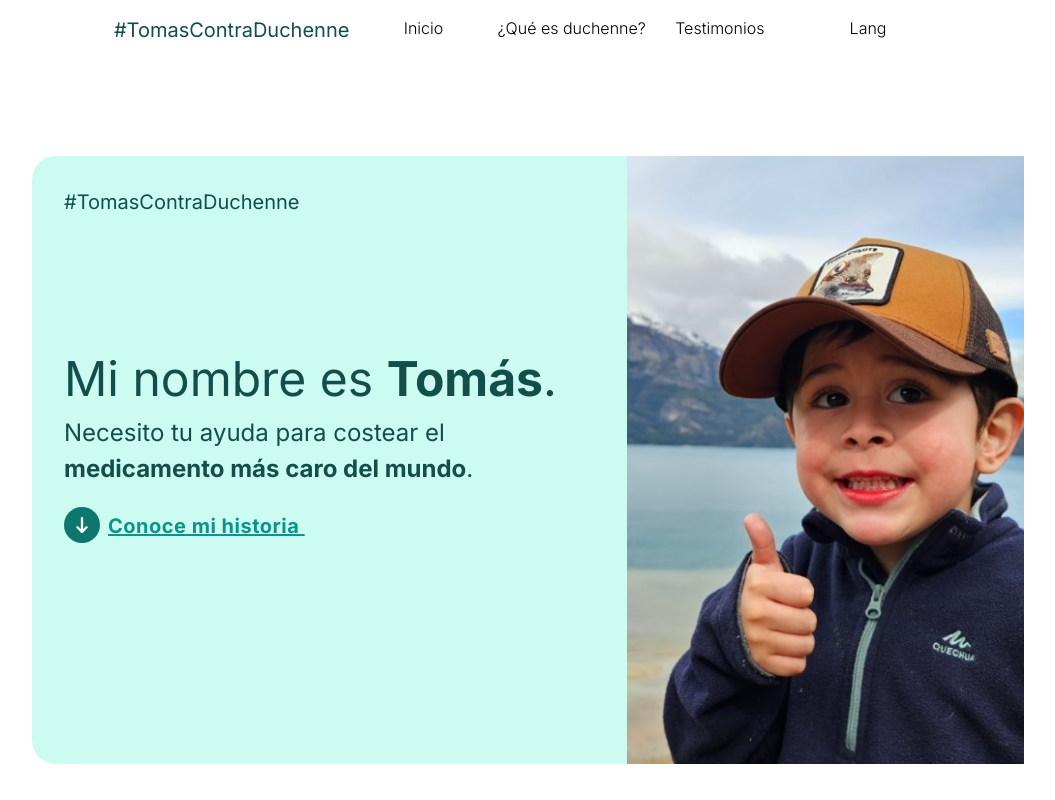
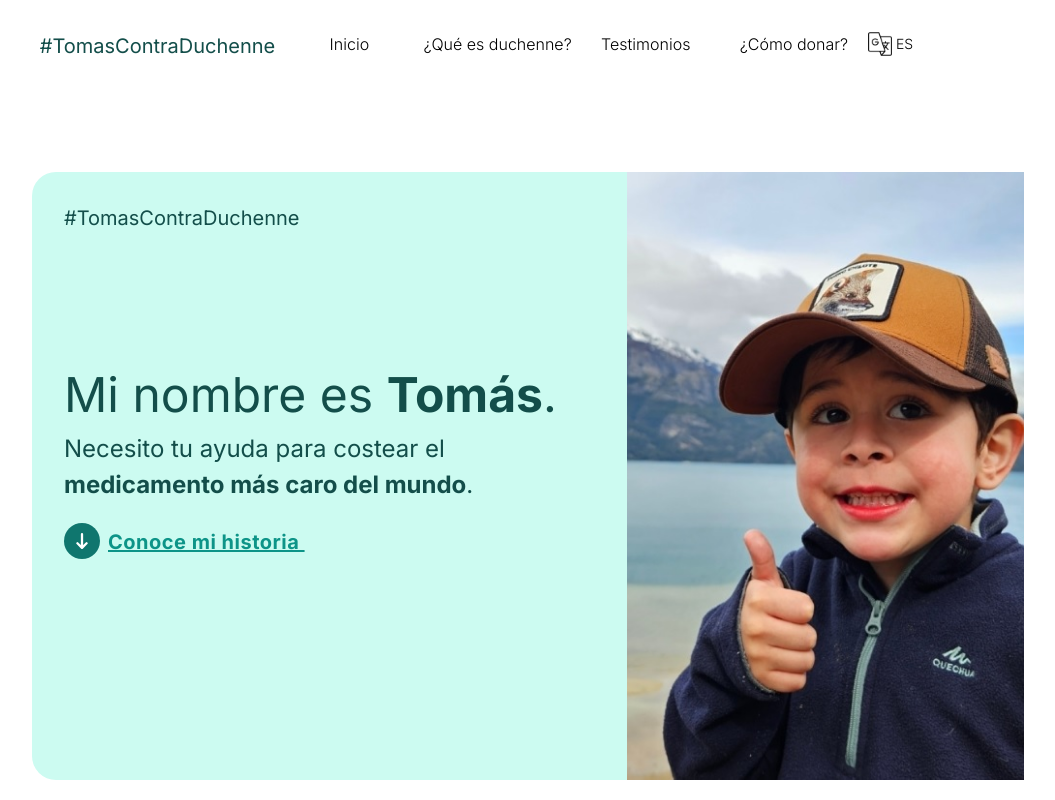
Before and after one commit to dalvaradotey/tomas, a Next.js app: page / in a window 1280 px wide. Shown: the top 800 px of the page, without its empty margins (112-1167 px from the left). Built offline with nearby package versions, Linux system fonts and the light colour scheme.

Commit message:
ADD: boton para cambiar el idioma

```diff
--- /dev/null
+++ b/src/components/Icons/Translate.tsx
@@ -0,0 +1,8 @@
+import TranslatePNG from "@public/translate.png";
+import Image from "next/image";
+
+const TranslateIcon = () => {
+  return <Image src={TranslatePNG} alt="Translate" width={24} height={24} />;
+};
+
+export default TranslateIcon;
--- /dev/null
+++ b/src/components/LanguageSwitch.tsx
@@ -0,0 +1,19 @@
+import { useState } from "react";
+import TranslateIcon from "./Icons/Translate";
+
+const LanguageSwitch = () => {
+	const [language, setLanguage] = useState<"es"|"en">("es");
+
+	const handleClick = () => {
+		setLanguage(language === "es" ? "en" : "es");
+	}
+
+	return (
+		<button className="flex justify-center items-center gap-1" onClick={handleClick}>
+			<TranslateIcon />
+			<span className="text-sm uppercase">{language}</span>
+		</button>
+	);
+};
+
+export default LanguageSwitch;
--- a/src/components/Methods.tsx
+++ b/src/components/Methods.tsx
@@ -1,6 +1,6 @@
 export default function Methods() {
   return (
-    <div className="px-8 py-24 md:px-36 h-screen text-neutral-700">
+    <div id="donar" className="px-8 py-24 md:px-36 h-screen text-neutral-700">
       <h2 className="text-5xl font-semibold text-center">¿Cómo donar?</h2>
       <p className="text-center text-2xl my-5">Puedes donar utilizando cualquiera de estos métodos:</p>
       <div className="flex justify-center py-5">
--- a/src/components/Navbar.tsx
+++ b/src/components/Navbar.tsx
@@ -1,13 +1,14 @@
 'use client';
 
 import Link from "next/link";
+import LanguageSwitch from "./LanguageSwitch";
 import Title from "./Title";
 
 export default function Navbar () {
   return (
-    <nav className="flex justify-center p-4">
+    <nav className="flex justify-center p-4 mt-4">
       <Title />
-      <ul className="grid grid-cols-4">
+      <ul className="grid grid-cols-5">
         <li className="text-center font-light">
           <Link href="/">Inicio</Link>
         </li>
@@ -17,8 +18,13 @@ export default function Navbar () {
         <li className="text-center font-light">
           <Link href="/testimonios">Testimonios</Link>
         </li>
+				<li className="text-center font-light">
+          <Link href="/#donar">¿Cómo donar?</Link>
+        </li>
         <li className="text-center font-light">
-          <Link href="/">Lang</Link>
+          <Link href="/">
+            <LanguageSwitch />
+          </Link>
         </li>
       </ul>
     </nav>
--- a/tsconfig.json
+++ b/tsconfig.json
@@ -19,7 +19,8 @@
       }
     ],
     "paths": {
-      "@/*": ["./src/*"]
+      "@/*": ["./src/*"],
+      "@public/*": ["./public/*"]
     }
   },
   "include": ["next-env.d.ts", "**/*.ts", "**/*.tsx", ".next/types/**/*.ts"],
```
Also changed, not shown: public/translate.png (added), 1 other file (tests, documents, lock files or other folders).
